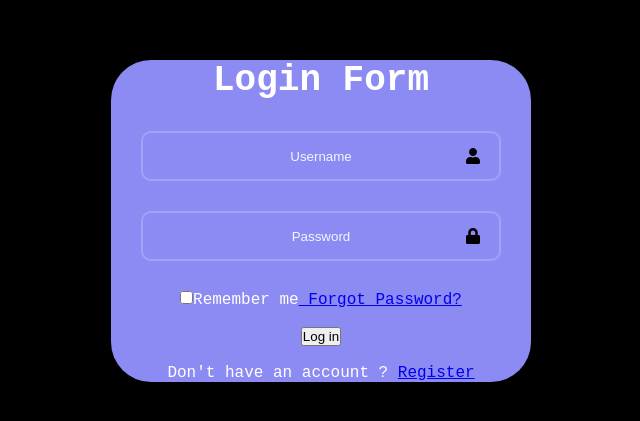
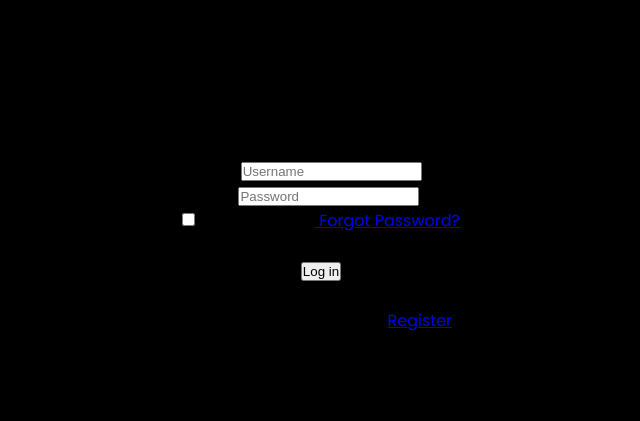
Before and after one commit to dikshyakhadka08/Login-Form, a React (Create React App) app: page / in a window 1280 px wide. Shown: the part 179-600 px from the top of the page, without its empty margins (319-959 px from the left). Built offline with nearby package versions, Linux system fonts and the light colour scheme.

Commit message:
Worked on Login Form.

```diff
--- a/src/components/Loginform.css
+++ b/src/components/Loginform.css
@@ -17,66 +17,3 @@ body{
     min-height:100vh;
     background-color: black  ;
 }
-.wrapper{
-    font-family: 'Courier New', Courier, monospace;
-    width: 420px;
-    background-color: rgb(140, 138, 243) ;
-    color: white;
-    border-radius:40px;
-}
-.wrapper h1{
-    font-size:36px;
-    text-align:center;
-}
-.wrapper .input-box{
-    position: relative;
-    width:100;
-    height:50px;
-    margin :30px
-}
-
-.wrapper .register-link{
-    font-size: 14.5px;
-    text-align:center;
-    margin-top:20px;
-}
-
-.register-link p a{
-    color:white;
-    font-weight:600;
-}
-
-.register-link p a: hover{
-   text-decoration:underline;
-}
-
-
-.input-box input{
-    width: 100%;
-    height:100%;
-    background:transparent;
-    border: none;
-    text-align:center;
-    outline:none;
-    border: 2px solid rgba(255,255,255,.2);
-    border-radius:10px;
-    padding: 20px 45px
-}
-code{
-    font-family: source-code-pro,Menlo,Monaco,Consolas,'Courier New',
-    monospace;
-}
-
-.input-box input::placeholder{
-  color:aliceblue;
-}
-
-.input-box .icon{
-    position:absolute;
-    right:20px;
-    top:50%;
-    transform:translateY(-50%);
-    font-size:16px;
-    color:black;
-
-}
```
